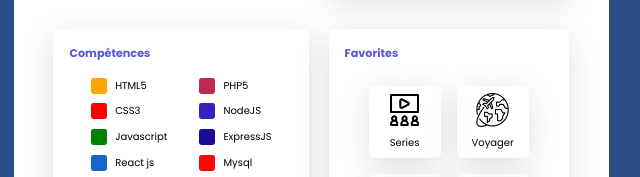
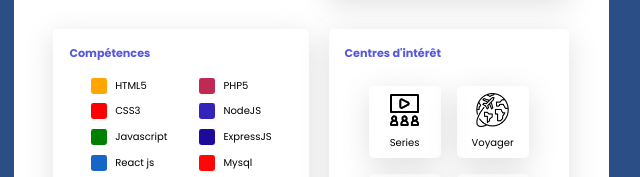
Before and after one commit to SuperCoolNinja/cv-design, a plain HTML site: page index.html in a window 1280 px wide. Shown: the part 510-687 px from the top of the page, 329-969 px from the left. Drawn offline with Linux system fonts and the light colour scheme.

Commit message:
Update index.html

```diff
--- a/index.html
+++ b/index.html
@@ -123,7 +123,7 @@
           </article>
 
           <article class="article" id="article-fav">
-            <h6>Favorites</h6>
+            <h6>Centres d'intérêt</h6>
 
             <div class="wrapper-card">
               <div class="card">
```
